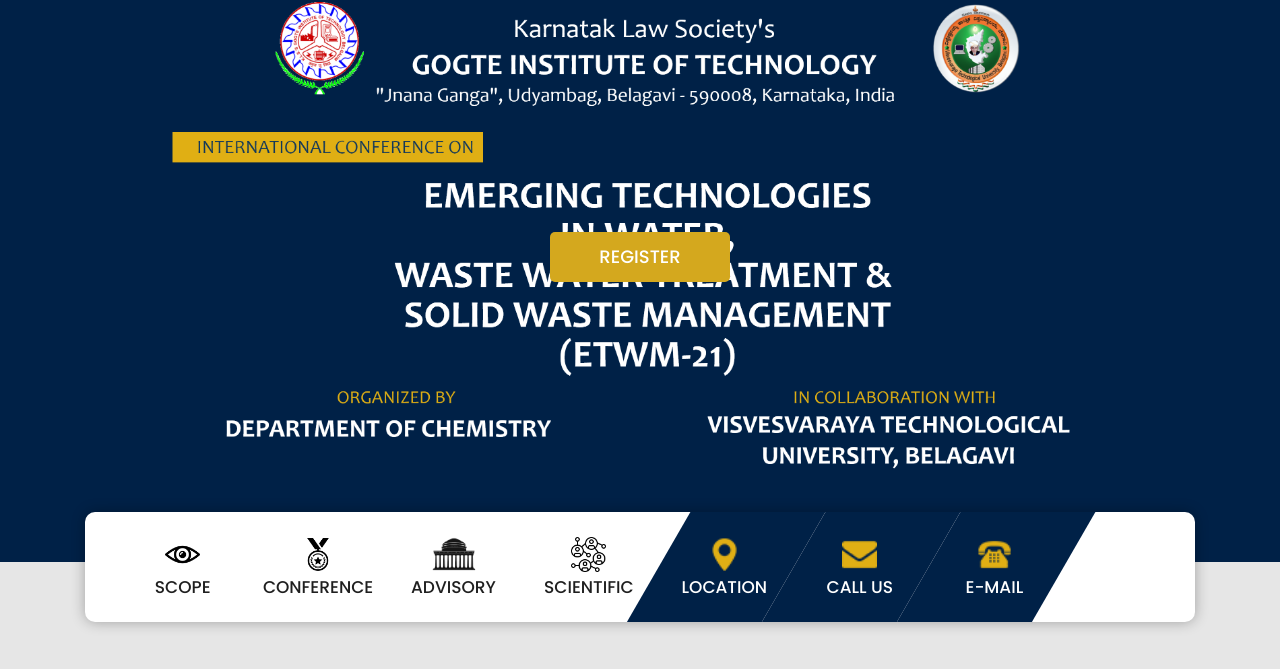
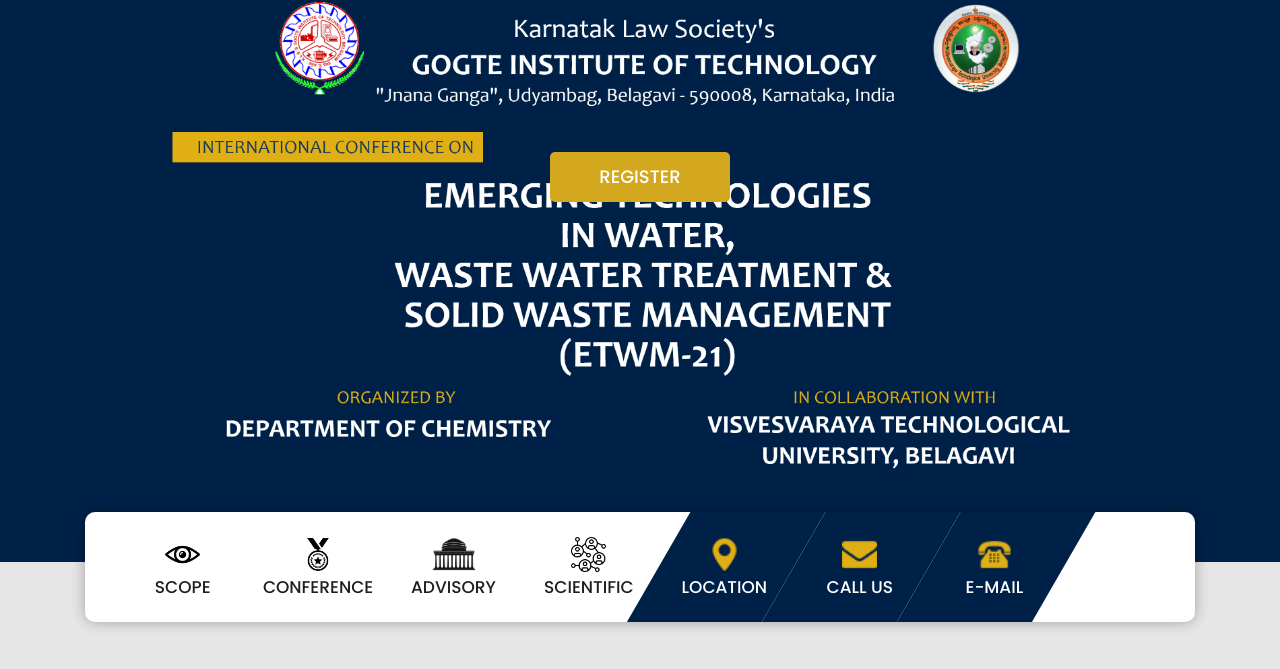
Before and after one commit to LazyWiz007/etwm.github.io, a plain HTML site: page index.html in a window 1280 px wide. Shown: the part 78-747 px from the top of the page. Drawn offline with Linux system fonts and the light colour scheme.

Commit message:
Update index.html

```diff
--- a/index.html
+++ b/index.html
@@ -84,7 +84,7 @@
                   <div class="slide_text">
 
                     <div class="full center">
-                      <a class="contact_bt" style="margin-top:90px" target="_blank" href="http://210.212.207.3/conf2021/">REGISTER</a>
+                      <a class="contact_bt" style="margin-top:10px" target="_blank" href="http://210.212.207.3/conf2021/">REGISTER</a>
                     </div>
                   </div>
                 </div>
```
